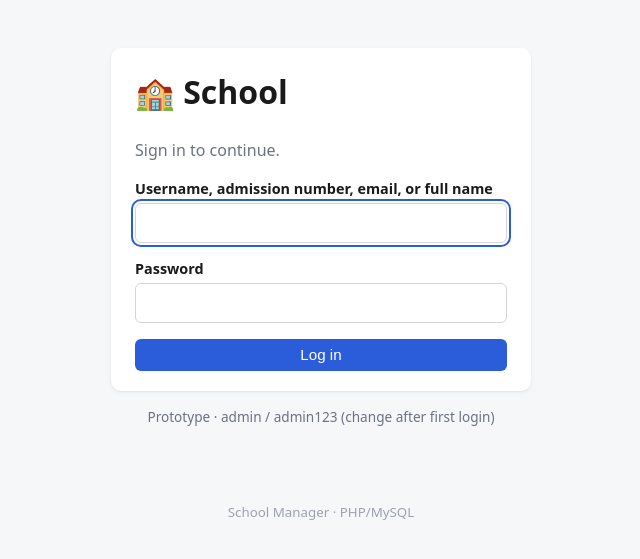
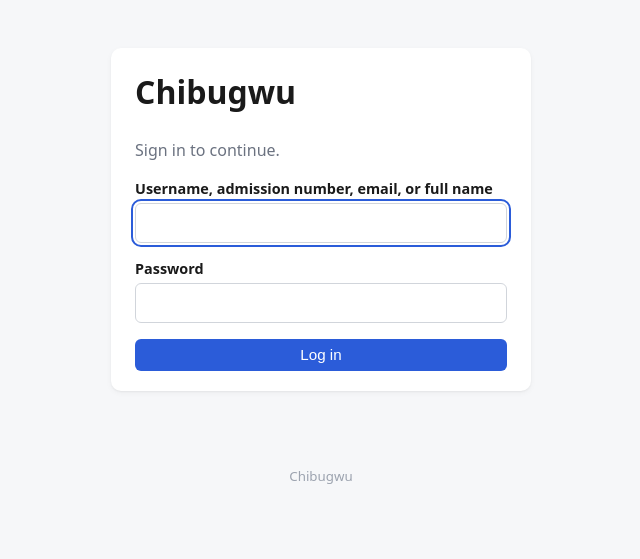
Before and after one commit to potential33/vic, a PHP site: page /index.php?r=login in a window 1280 px wide. Shown: the part 49-608 px from the top of the page, without its empty margins (319-959 px from the left). Run offline with PHP 8.4, Linux system fonts and the light colour scheme; some libraries are stand-ins or nearby versions.

Commit message:
minor fix

```diff
--- a/public/layout.php
+++ b/public/layout.php
@@ -72,7 +72,7 @@ $isAdmin = $user && $user['role'] === 'admin';
 </main>
 
 <footer class="footer">
-    <small>School Manager · PHP/MySQL</small>
+    <small>Chibugwu</small>
 </footer>
 </body>
 </html>
--- a/public/pages/login.php
+++ b/public/pages/login.php
@@ -24,7 +24,7 @@ if ($_SERVER['REQUEST_METHOD'] === 'POST') {
 ?>
 <div style="max-width:420px; margin:3rem auto;">
     <div class="card">
-        <h1 style="margin-top:0;">🏫 School</h1>
+        <h1 style="margin-top:0;">Chibugwu</h1>
         <p class="muted">Sign in to continue.</p>
 
         <?php if ($error): ?>
@@ -50,6 +50,6 @@ if ($_SERVER['REQUEST_METHOD'] === 'POST') {
         </form>
     </div>
     <p class="muted" style="text-align:center; font-size:.85rem;">
-        Prototype · admin / admin123 (change after first login)
+
     </p>
 </div>
--- a/seed_ref.php
+++ b/seed_ref.php
@@ -72,6 +72,9 @@ $subjects = [
     ['Government',          'GOV', 'senior'],
     ['Literature in English','LIT','senior'],
     ['Digital Technology',    'DGT', 'both'],
+    ['Christian Religious Studies', 'CRS', 'both'],
+    ['Agricultural Science', 'AGR', 'both'],
+    ['Home Economics',       'HME', 'both'],
 ];
 
 // Grading components: [name, max_score, sort_order].
```
